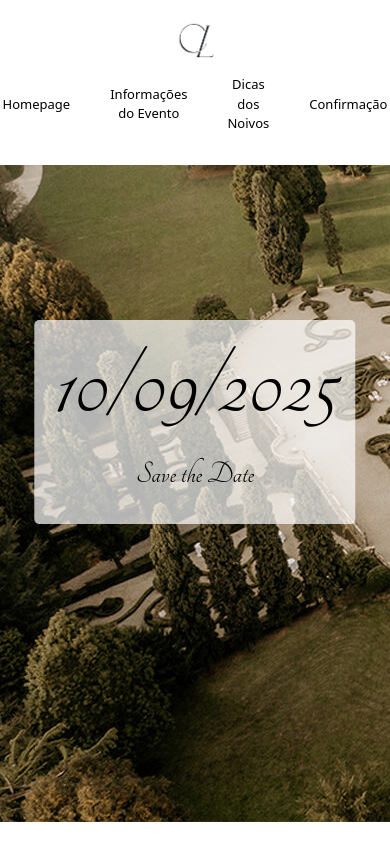
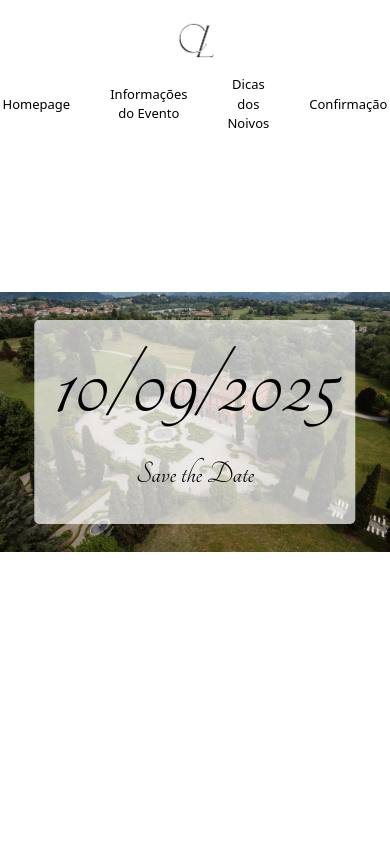
Before and after one commit to Leobbianchi/wedding_website, a React (Vite) app: page / in a window 390 px wide. Built offline with nearby package versions, Linux system fonts and the light colour scheme.

Commit message:
ajustes home

```diff
--- a/src/pages/EventInfo.tsx
+++ b/src/pages/EventInfo.tsx
@@ -3,7 +3,7 @@ import React from 'react';
 import ImageCarousel from '../components/ImageCarousel';
 import '../styles/EventInfo.css';
 
-import villaSubaglio1 from '../assets/images/villa-subaglio.jpg';
+import villaSubaglio1 from '../assets/images/villa-subaglio-home.jpg';
 import villaSubaglio2 from '../assets/images/villa-subaglio2.jpg';
 import villaSubaglio3 from '../assets/images/villa-subaglio3.jpg';
 import villaSubaglio4 from '../assets/images/villa-subaglio4.jpg';
--- a/src/pages/Homepage.tsx
+++ b/src/pages/Homepage.tsx
@@ -1,5 +1,5 @@
 import React from 'react';
-import villaImage from '../assets/images/villa-subaglio.jpg';
+import villaImage from '../assets/images/villa-subaglio-home.jpg';
 import '../styles/Homepage.css';
 
 const Homepage: React.FC = () => {
--- a/src/styles/Homepage.css
+++ b/src/styles/Homepage.css
@@ -1,17 +1,19 @@
 /* Homepage.css */
 
-.hero-image {
-  margin-top: 35px;
-  width: 100vw;
-  height: calc(100vh - 50px);
+/* Estilo da imagem de fundo */
+.villa-image {
+  width: 100%; /* Ocupa 100% da largura da tela */
+  height: auto; /* Altura ajusta-se automaticamente */
   object-fit: cover;
-  display: block;
+  position: static;
   margin: 0;
   padding: 0;
-  position: relative;
-  padding-top: 115px;
+  top: 0;
+  right: 10%;
+  left: 10%;
 }
 
+/* Estilo do texto "Save the Date" */
 .save-the-date {
   position: absolute;
   top: 50%;
@@ -20,21 +22,23 @@
   font-size: 3em;
   font-family: 'Tangerine', cursive;
   color: black;
-  background-color: rgba(255, 255, 255, 0.7);
+  background-color: rgba(255, 255, 255, 0.7); /* Fundo translúcido */
   padding: 0.5em 1em;
   text-align: center;
   border-radius: 5px;
 }
 
-/* Ajustes para telas pequenas */
+/* Ajustes de responsividade para telas menores */
 @media (max-width: 768px) {
-  .hero-image {
-    height: calc(100vh - 80px);
+  .villa-image {
+    width: 100%; /* Mantém a largura em 100% da tela */
+    height: auto; /* Deixa a altura se ajustar automaticamente */
     object-fit: cover;
+    object-position: right center; /* Alinha a imagem à direita e centraliza verticalmente */
   }
 
   .save-the-date {
-    font-size: 2em;
-    padding: 0.3em 0.6em;
+    font-size: 2em; /* Ajusta o tamanho da fonte para mobile */
+    padding: 0.3em 0.6em; /* Reduz o padding para mobile */
   }
 }
```
Also changed, not shown: 404.html (added, +7 -0 lines), src/assets/images/villa-subaglio-home.jpg (added), src/assets/images/villa-subaglio.jpg (deleted).
